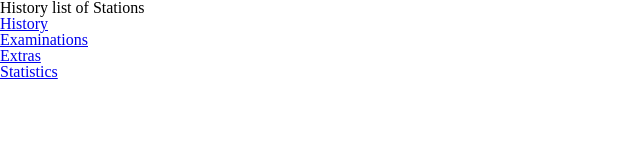
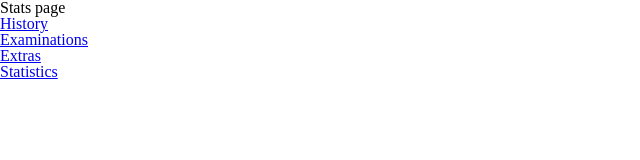
Before and after one commit to fac-14/OSCEBossKey, a React (Vite) app: page /stats in a window 1280 px wide. Shown: the top 160 px of the page, without its empty margins (0-640 px from the left). Built offline with nearby package versions, Linux system fonts and the light colour scheme; a web font is replaced by a local one.

Commit message:
address QA comments relates #4

```diff
--- a/src/components/App.js
+++ b/src/components/App.js
@@ -21,10 +21,10 @@ const App = () => (
   <Router>
     <div>
       <Route exact path="/" component={Home} />
-      <Route path="/history" component={History} />
-      <Route path="/examinations" component={Examinations} />
-      <Route path="/extras" component={Extras} />
-      <Route path="/stats" component={Statistics} />
+      <Route strict exact path="/history" component={History} />
+      <Route strict exact path="/examinations" component={Examinations} />
+      <Route strict exact path="/extras" component={Extras} />
+      <Route strict exact path="/stats" component={Statistics} />
       <Route
         strict
         exact
--- a/src/components/Examinations.js
+++ b/src/components/Examinations.js
@@ -6,7 +6,7 @@ export default class Examinations extends React.Component {
   render() {
     return (
       <div>
-        <h2>History list of Stations</h2>
+        <h2>Examinations list of Stations</h2>
         <Navbar />
       </div>
     );
--- a/src/components/Extras.js
+++ b/src/components/Extras.js
@@ -6,7 +6,7 @@ export default class Extra extends React.Component {
   render() {
     return (
       <div>
-        <h2>History list of Stations</h2>
+        <h2>Extras list of Stations</h2>
         <Navbar />
       </div>
     );
--- a/src/components/Statistics.js
+++ b/src/components/Statistics.js
@@ -6,7 +6,7 @@ export default class Statistics extends React.Component {
   render() {
     return (
       <div>
-        <h2>History list of Stations</h2>
+        <h2>Stats page</h2>
         <Navbar />
       </div>
     );
```
